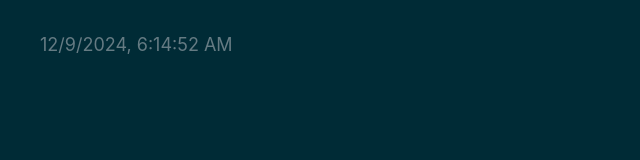
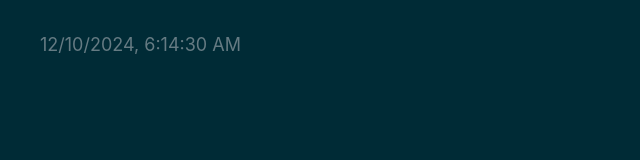
Before and after one commit to web3cave/3-web3-challenges, a plain HTML site: page index.html in a window 1280 px wide. Shown: the full height of the page, 0-640 px from the left. Drawn offline with Linux system fonts and the light colour scheme.

Commit message:
deploy: 3030e190ced9cd243586d718a714501fbefb015b

```diff
--- a/index.html
+++ b/index.html
@@ -54,8 +54,8 @@
     <!-- %after-body-begin.html% -->
 
     <footer>
-      <a class="footer-link" href="https://github.com/web3cave/3-web3-challenges/actions/runs/12230029000">
-        <time id="build-timestamp" datetime="2024-12-09T06:14:52.461Z">2024-12-09T06:14:52.461Z</time>
+      <a class="footer-link" href="https://github.com/web3cave/3-web3-challenges/actions/runs/12250495924">
+        <time id="build-timestamp" datetime="2024-12-10T06:14:30.702Z">2024-12-10T06:14:30.702Z</time>
       </a>
       <a class="footer-link" href="https://github.com/osmoscraft/osmosfeed">osmosfeed 1.15.1</a>
     </footer>
```
Also changed, not shown: 1 other file.
